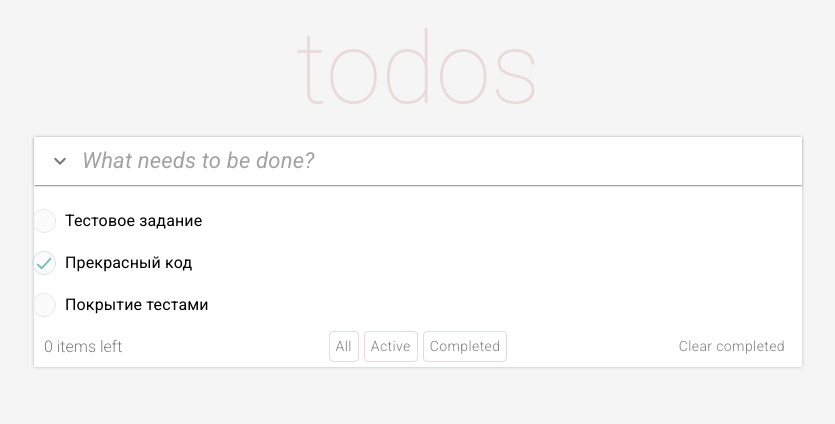
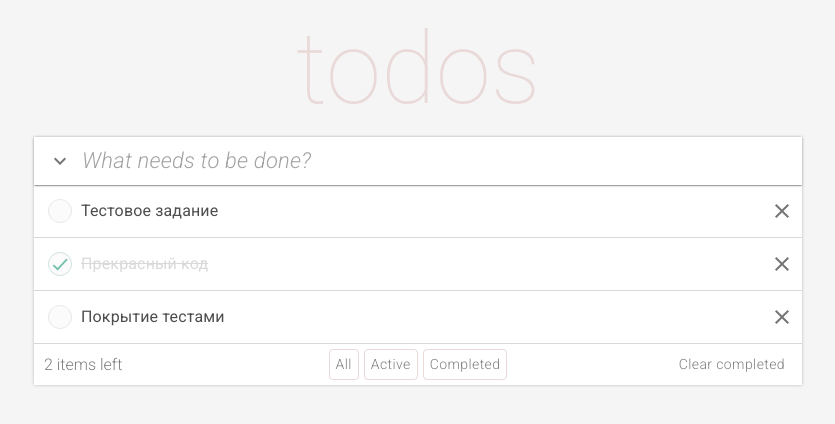
Before and after one commit to NikitaMashtakov/new, a React (Create React App) app: page / in a window 1280 px wide. Shown: the top 424 px of the page, without its empty margins (222-1057 px from the left). Built offline with nearby package versions, Linux system fonts and the light colour scheme.

Commit message:
fixed sfg, fixed task overflow, add delete button

```diff
--- a/src/components/TaskContainer/TaskContainer.tsx
+++ b/src/components/TaskContainer/TaskContainer.tsx
@@ -1,4 +1,4 @@
-import { FC, useState } from "react";
+import { FC, useMemo, useState } from "react";
 import { TaskList } from "../TaskList/TaskList";
 import TaskFilter from "../TaskFilter/TaskFilter";
 import TaskInput from "../TaskInput/TaskInput";
@@ -13,10 +13,10 @@ const initTasks = [
 const TaskContainer: FC = () => {
   const [allTasks, setAllTasks] = useState(initTasks);
   const [tasksFilter, setTasksFilter] = useState<FilterType>("all");
-  // const [itemsLeft, setItemsLeft] = useState<number>(0);
-  // const handleItemsLeft = (allTasks: Task[]) =>
-  //   allTasks.filter((task) => task.isCompleted === false).length;
-  // setItemsLeft(handleItemsLeft(allTasks));
+  const itemsLeft = useMemo(
+    () => allTasks.filter((task) => task.isCompleted === false).length,
+    [allTasks]
+  );
   return (
     <div className="container" style={{ backgroundColor: "white" }}>
       <TaskInput setAllTasks={setAllTasks} />
@@ -26,7 +26,7 @@ const TaskContainer: FC = () => {
         tasksFilter={tasksFilter}
       />
       <TaskFilter
-        // itemsLeft={itemsLeft}
+        itemsLeft={itemsLeft}
         setAllTasks={setAllTasks}
         setTaskFilter={setTasksFilter}
       />
--- a/src/components/TaskFilter/TaskFilter.tsx
+++ b/src/components/TaskFilter/TaskFilter.tsx
@@ -3,20 +3,17 @@ import React, { Dispatch, FC, SetStateAction } from "react";
 import { FilterType, Task } from "../../types/types";
 import "./index.css";
 type Props = {
-  // itemsLeft: number;
+  itemsLeft: number;
   setAllTasks: Dispatch<SetStateAction<Task[]>>;
   setTaskFilter: Dispatch<SetStateAction<FilterType>>;
 };
 
-const TaskFilter: FC<Props> = ({ setAllTasks, setTaskFilter }) => {
+const TaskFilter: FC<Props> = ({ itemsLeft, setAllTasks, setTaskFilter }) => {
   function handleClearButtonClick() {
     setAllTasks((prevState) =>
       prevState.filter((task) => task.isCompleted === false)
     );
   }
-  // const itemsLeftCount = allTasks.filter(
-  //   (task) => task.isCompleted === false
-  // ).length;
   const buttonStyles = {
     border: "1px solid #e9d9d8",
     padding: "2px 6px",
@@ -42,7 +39,7 @@ const TaskFilter: FC<Props> = ({ setAllTasks, setTaskFilter }) => {
     <div className="buttons-container">
       <div className="items-left">
         <span style={{ color: "#7f7f7f", fontWeight: "300" }}>
-          {0} items left
+          {itemsLeft} items left
         </span>
       </div>
       <div className="filter-buttons-group">
--- a/src/components/TaskInput/TaskInput.tsx
+++ b/src/components/TaskInput/TaskInput.tsx
@@ -1,5 +1,5 @@
 import { IconButton, InputBase, Paper } from "@mui/material";
-import React, { Dispatch, FC, SetStateAction, useState } from "react";
+import { Dispatch, FC, SetStateAction, useState } from "react";
 import { Task } from "../../types/types";
 import KeyboardArrowDownIcon from "@mui/icons-material/KeyboardArrowDown";
 import AddIcon from "@mui/icons-material/Add";
@@ -24,11 +24,10 @@ const TaskInput: FC<Props> = ({ setAllTasks }) => {
   return (
     <Paper
       sx={{
-        p: "2px 4px",
+        padding: "2px 4px",
         display: "flex",
         alignItems: "center",
         width: "100%",
-        marginBottom: "15px",
         borderRadius: "0",
       }}
     >
@@ -36,7 +35,13 @@ const TaskInput: FC<Props> = ({ setAllTasks }) => {
         <KeyboardArrowDownIcon />
       </IconButton>
       <InputBase
-        sx={{ ml: 0, flex: 1, fontSize: "22px", fontStyle: "italic" }}
+        sx={{
+          ml: 0,
+          flex: 1,
+          fontSize: "22px",
+          fontWeight: "300",
+          fontStyle: "italic",
+        }}
         placeholder="What needs to be done?"
         value={text}
         onChange={(e) => {
@@ -50,8 +55,7 @@ const TaskInput: FC<Props> = ({ setAllTasks }) => {
       {text && (
         <IconButton
           type="button"
-          sx={{ p: "10px", opacity: text ? "100%" : "0%" }}
-          aria-label="search"
+          aria-label="add"
           id="add-button"
           onClick={() => addTask(text)}
         >
--- a/src/components/TaskList/TaskItem/TaskItem.tsx
+++ b/src/components/TaskList/TaskItem/TaskItem.tsx
@@ -3,7 +3,9 @@ import { Task } from "../../../types/types";
 import "./index.css";
 import checkedIcon from "../../icons/checked";
 import uncheckedIcon from "../../icons/unchecked";
-import { Checkbox, FormControlLabel } from "@mui/material";
+import { Checkbox, FormControlLabel, IconButton } from "@mui/material";
+import ClearIcon from "@mui/icons-material/Clear";
+
 type Props = {
   task: Task;
   setAllTasks: Dispatch<SetStateAction<Task[]>>;
@@ -22,8 +24,22 @@ export const TaskItem: FC<Props> = ({ task, setAllTasks }) => {
       )
     );
   };
+  const handleDelete = (deleteId: string) => {
+    setAllTasks((prevState) =>
+      prevState.filter((task) => task.id !== deleteId)
+    );
+  };
 
   return (
+    <div
+      className="task-item"
+      style={{
+        borderBottom: "1px solid #d9d9d9",
+        display: "flex",
+        flex: "1",
+        alignItems: "center",
+      }}
+    >
       <FormControlLabel
         control={
           <Checkbox
@@ -36,31 +52,38 @@ export const TaskItem: FC<Props> = ({ task, setAllTasks }) => {
             }}
           />
         }
-      label={text}
-      style={{ textOverflow: "ellipsis" }}
+        label={<p>{text}</p>}
+        style={{
+          display: "flex",
+          flex: "2",
+          margin: "0",
+          padding: "5px",
+
+          textDecorationLine: isChecked ? "line-through" : "",
+          color: isChecked ? "#d9d9d9" : "#4d4d4d",
+          overflow: "hidden",
+          // whiteSpace: "nowrap",
+          textOverflow: "ellipsis",
+        }}
       />
+      <IconButton
+        id={id}
+        type="button"
+        aria-label="remove"
+        style={{
+          width: "30px",
+          height: "30px",
+          padding: "5px 5px",
+          marginRight: "5px",
+        }}
+        onClick={() => {
+          handleDelete(id);
+        }}
+      >
+        <ClearIcon />
+      </IconButton>
+    </div>
   );
 };
 
 export default TaskItem;
-{
-  /* <div className="task-container" id={id}>
-      <label
-        style={{
-          textDecorationLine: isChecked ? "line-through" : "",
-          color: isChecked ? "#d9d9d9" : "",
-        }}
-      >
-        {text}
-        <input
-          type="checkbox"
-          id={id}
-          checked={isChecked}
-          onChange={() => {
-            handleCheck(id);
-          }}
-        />
-        <span className="checkmark"></span>
-      </label>
-    </div> */
-}
--- a/src/components/icons/checked.tsx
+++ b/src/components/icons/checked.tsx
@@ -15,7 +15,7 @@ export const Checked: ReactNode = (
         cy="13"
         r="12.5"
         fill="#D9D9D9"
-        fill-opacity="0.1"
+        fillOpacity="0.1"
         stroke="#CEE0DD"
       />
       <line
@@ -24,7 +24,7 @@ export const Checked: ReactNode = (
         x2="10.8315"
         y2="18.9992"
         stroke="#77C0AE"
-        stroke-width="2"
+        strokeWidth="2"
       />
       <line
         x1="20.6172"
@@ -32,7 +32,7 @@ export const Checked: ReactNode = (
         x2="9.806"
         y2="19.415"
         stroke="#77C0AE"
-        stroke-width="2"
+        strokeWidth="2"
       />
     </svg>
   </SvgIcon>
--- a/src/components/icons/unchecked.tsx
+++ b/src/components/icons/unchecked.tsx
@@ -15,7 +15,7 @@ export const Unchecked: ReactNode = (
         cy="13"
         r="12.5"
         fill="#D9D9D9"
-        fill-opacity="0.1"
+        fillOpacity="0.1"
         stroke="#e6e6e6"
       />
     </svg>
```
Lines whose indentation alone changed are shown as unchanged.
